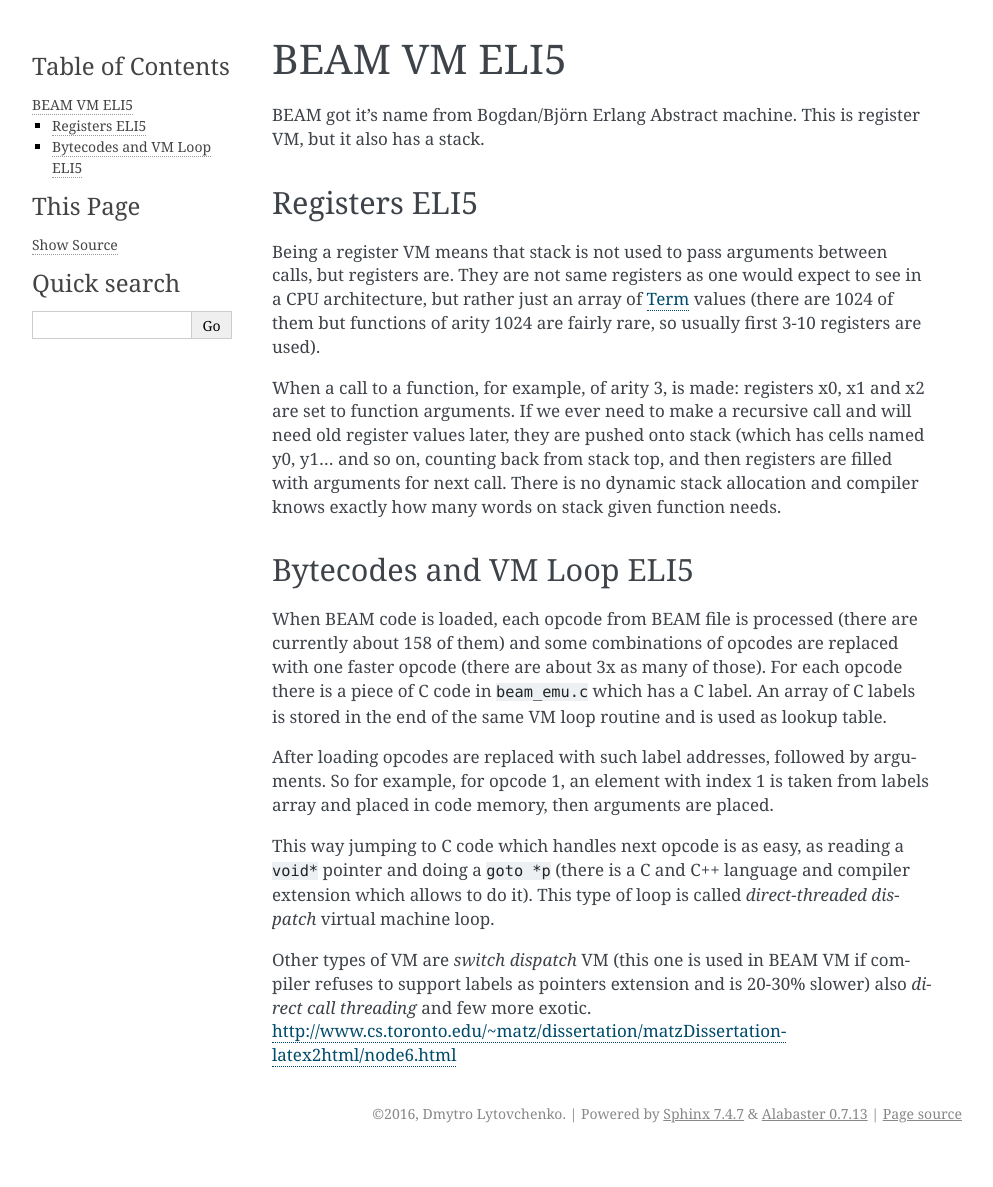
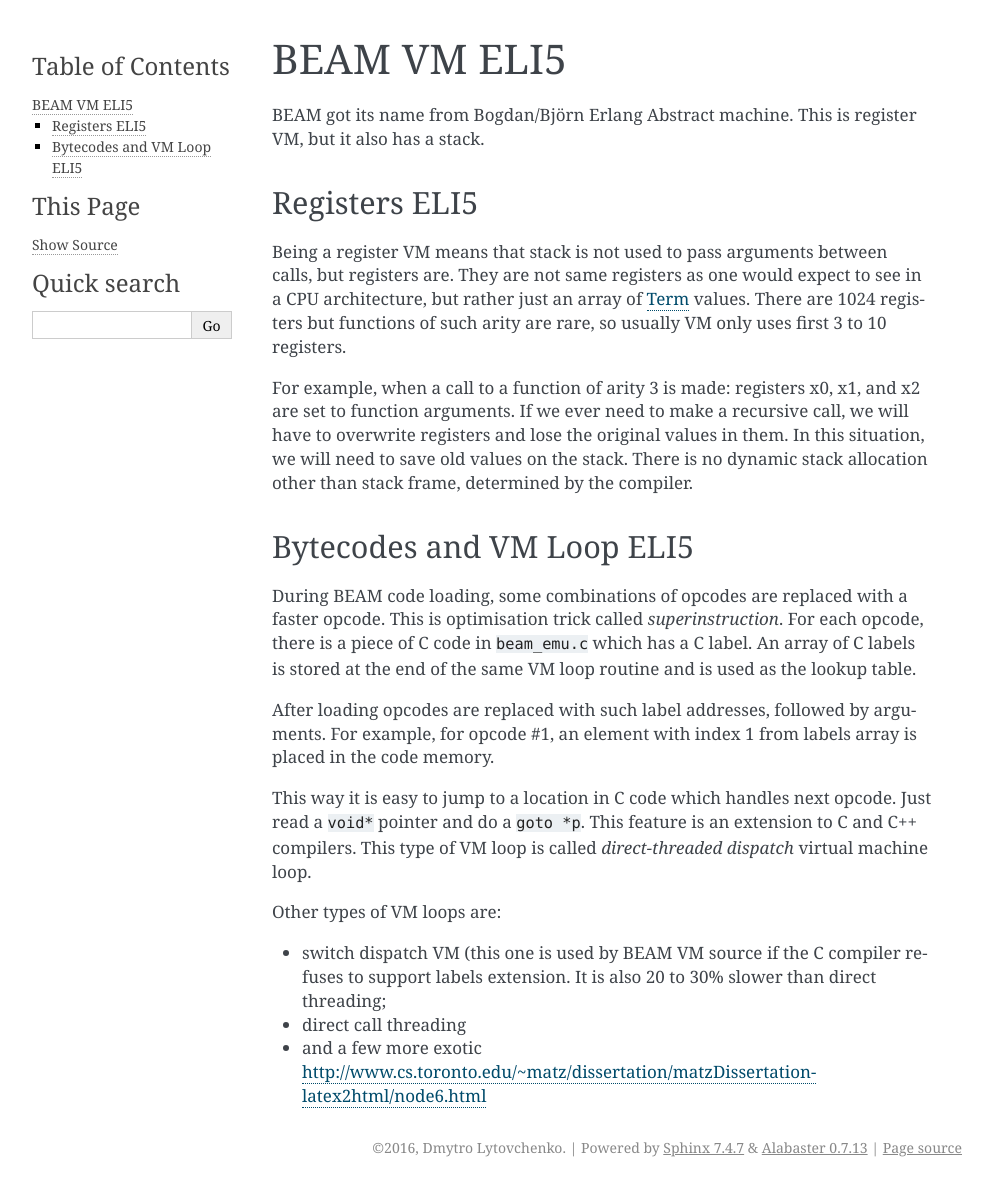
Before and after one commit to kvakvs/beam-wisdoms, a Sphinx documentation site: the page built from docs/source/eli5-vm.rst, in a window 1280 px wide. Shown: the whole page, without its empty margins (148-1141 px from the left). Built offline with Sphinx 7.4.7, drawn with Linux system fonts in a browser that asks for light colours; before the commit the page ends 1153 px from its top, so only the background shows below that.

Commit message:
Grammar/easy reading vis Hemingwayapp for VM ELI5

```diff
--- a/docs/source/eli5-vm.rst
+++ b/docs/source/eli5-vm.rst
@@ -1,7 +1,7 @@
 BEAM VM ELI5
 ============
 
-BEAM got it's name from Bogdan/Björn Erlang Abstract machine. This is register
+BEAM got its name from Bogdan/Björn Erlang Abstract machine. This is register
 VM, but it also has a stack.
 
 Registers ELI5
@@ -10,36 +10,40 @@
 Being a register VM means that stack is not used to pass arguments
 between calls, but registers are. They are not same registers as one would
 expect to see in a CPU architecture, but rather just an array of
-:ref:`Term <def-term>` values (there are 1024 of them but functions of arity 1024
-are fairly rare, so usually first 3-10 registers are used).
+:ref:`Term <def-term>` values. There are 1024 registers but functions of such
+arity are rare, so usually VM only uses first 3 to 10 registers.
 
-When a call to a function, for example, of arity 3, is made: registers x0, x1
-and x2 are set to function arguments. If we ever need to make a recursive call
-and will need old register values later, they are pushed onto stack (which has
-cells named y0, y1... and so on, counting back from stack top, and then registers
-are filled with arguments for next call. There is no dynamic stack allocation and
-compiler knows exactly how many words on stack given function needs.
+For example, when a call to a function of arity 3 is made: registers x0, x1,
+and x2 are set to function arguments. If we ever need to make a recursive
+call, we will have to overwrite registers and lose the original values in
+them. In this situation, we will need to save old values on the stack. There
+is no dynamic stack allocation other than stack frame, determined by the
+compiler.
 
 
 Bytecodes and VM Loop ELI5
 ---------------------------
 
-When BEAM code is loaded, each opcode from BEAM file is processed (there are
-currently about 158 of them) and some combinations of opcodes are replaced with
-one faster opcode (there are about 3x as many of those). For each opcode there
+During BEAM code loading, some combinations of opcodes are replaced with a
+faster opcode. This is optimisation trick called *superinstruction*.
+For each opcode, there
 is a piece of C code in ``beam_emu.c`` which has a C label. An array of C labels
-is stored in the end of the same VM loop routine and is used as lookup table.
+is stored at the end of the same VM loop routine and is used as the lookup table.
 
 After loading opcodes are replaced with such label addresses, followed by
-arguments. So for example, for opcode 1, an element with index 1 is taken from
-labels array and placed in code memory, then arguments are placed.
+arguments. For example, for opcode #1, an element with index 1 from labels
+array is placed in the code memory.
 
-This way jumping to C code which handles next opcode is as easy, as
-reading a ``void*`` pointer and doing a ``goto *p`` (there is a C and C++
-language and compiler extension which allows to do it). This type of loop is
-called *direct-threaded dispatch* virtual machine loop.
+This way it is easy to jump to a location in C code which handles next opcode.
+Just read a ``void*`` pointer and do a ``goto *p``. This feature is an
+extension to C and C++ compilers. This type of VM loop is called
+*direct-threaded dispatch* virtual machine loop.
 
-Other types of VM are *switch dispatch* VM (this one is used in BEAM VM if
-compiler refuses to support labels as pointers extension and is 20-30% slower)
-also *direct call threading* and few more exotic.
-http://www.cs.toronto.edu/~matz/dissertation/matzDissertation-latex2html/node6.html
+Other types of VM loops are:
+
+*   switch dispatch VM (this one is used by BEAM VM source if the C compiler
+    refuses to support labels extension. It is also 20 to 30% slower than direct
+    threading;
+*   direct call threading
+*   and a few more exotic
+    http://www.cs.toronto.edu/~matz/dissertation/matzDissertation-latex2html/node6.html
```
